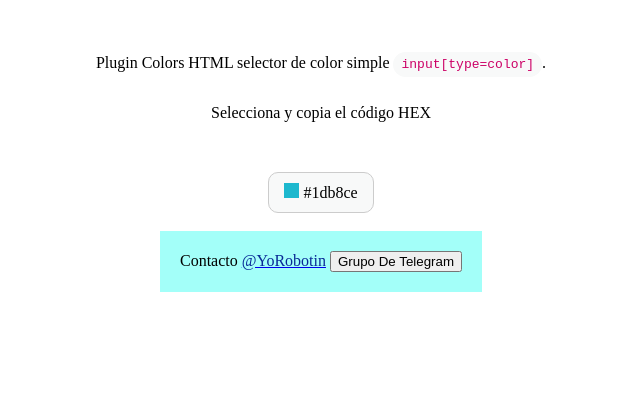
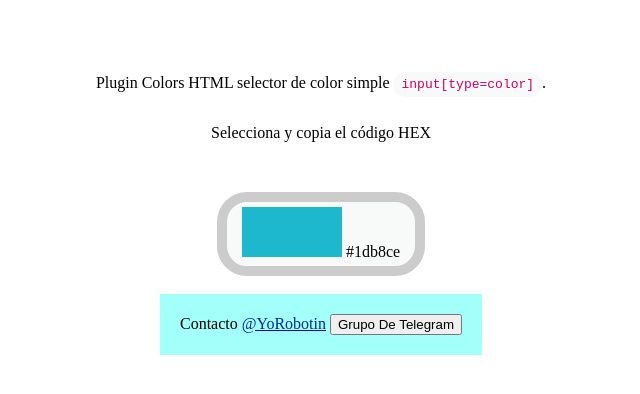
Before and after one commit to relixpluginplux/htmlcolorsplugin, a plain HTML site: page index.html in a window 1280 px wide. Shown: the whole page, without its empty margins (319-959 px from the left). Drawn offline with Linux system fonts and the light colour scheme.

Commit message:
Update style.css

```diff
--- a/style.css
+++ b/style.css
@@ -1,5 +1,5 @@
 body {
-    padding: 30px;
+    padding: 50px;
     display: grid;
     place-items: center;
 }
@@ -14,8 +14,8 @@ code {
 [type='color'] {
     appearance: none;
     padding: 0;
-    width: 15px;
-    height: 15px;
+    width: 100px;
+    height: 50px;
     border: none;
 }
 
@@ -28,8 +28,8 @@ code {
 }
 
 .color-picker {
-    padding: 10px 15px;
-    border-radius: 10px;
-    border: 1px solid #ccc;
+    padding: 5px 15px;
+    border-radius: 30px;
+    border: 10px solid #ccc;
     background: #f8f9f9;
 }
```
